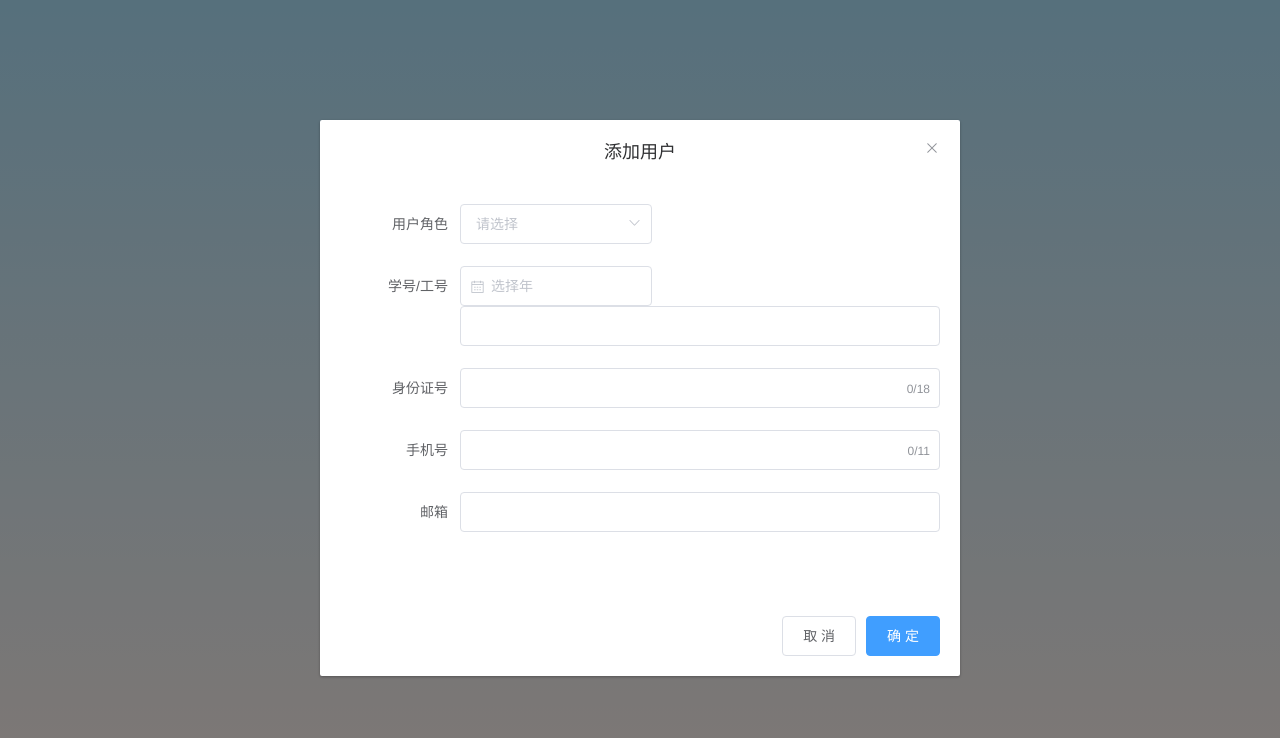
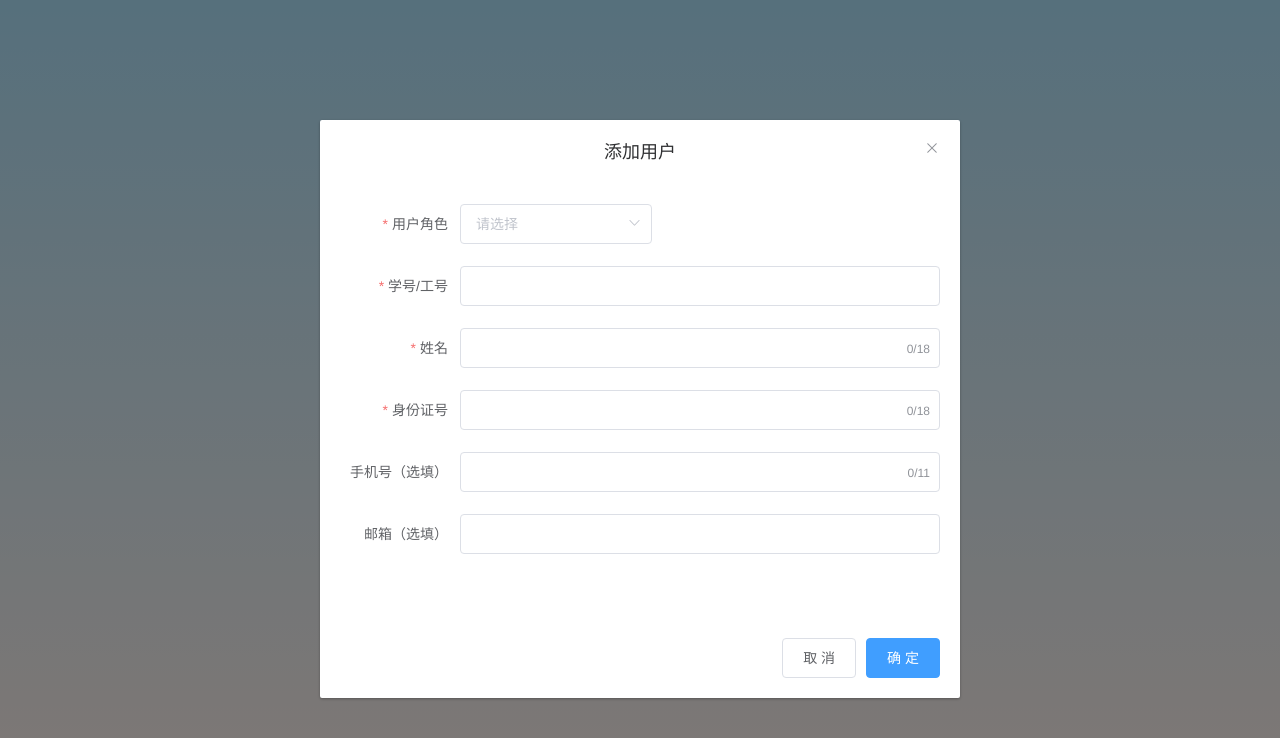
Before and after one commit to labyrinth-ssr/edusystem_frontend, a Vue app: page /adduserform in a window 1280 px wide. Shown: the top 738 px of the page. Built offline with nearby package versions, Linux system fonts and the light colour scheme.

Commit message:
feat:表单验证部分功能

```diff
--- a/src/components/AddUserForm.vue
+++ b/src/components/AddUserForm.vue
@@ -1,38 +1,28 @@
 <template xmlns:background-image="http://www.w3.org/1999/xhtml">
-  <div >
-    <!-- <i class="el-icon-circle-plus-outline"  @click="dialogFormVisible = true"></i> -->
-    <el-dialog
-      title="添加用户"
-      :visible.sync="dialogFormVisible"
-      @close="clear">
-      <el-form v-model="form" style="text-align: left" ref="dataForm">
+  <div>
+    <el-dialog title="添加用户" :visible.sync="dialogFormVisible" @close="clear">
+      <el-form :model="form" style="text-align: left" ref="form" :rules="rules">
         <el-form-item label="用户角色" :label-width="formLabelWidth" prop="role">
           <el-select v-model="form.role" placeholder="请选择" style="width: 40%">
-              <el-option
-                  v-for="item in options"
-                  :key="item.value"
-                  :label="item.label"
-                  :value="item.value">
+            <el-option v-for="item in options" :key="item.value" :label="item.label" :value="item.value">
             </el-option>
           </el-select>
         </el-form-item>
         <el-form-item label="学号/工号" :label-width="formLabelWidth" prop="user_id">
-          <el-date-picker
-              v-model="form.user_id_suffix"
-              style="width: 40%"
-              type="year"
-              placeholder="选择年">
-          </el-date-picker><el-input v-model="form.user_id_append" autocomplete="off"></el-input>
+
+          <el-input v-model="form.user_id" autocomplete="off"></el-input>
+        </el-form-item>
+        <el-form-item label="姓名" :label-width="formLabelWidth" prop="username">
+          <el-input v-model="form.username" autocomplete="off" maxlength="18" show-word-limit></el-input>
         </el-form-item>
         <el-form-item label="身份证号" :label-width="formLabelWidth" prop="id_number">
           <el-input v-model="form.id_number" autocomplete="off" maxlength="18" show-word-limit></el-input>
         </el-form-item>
-        <el-form-item label="手机号" :label-width="formLabelWidth" prop="phone_number" >
+        <el-form-item label="手机号（选填）" :label-width="formLabelWidth" prop="phone_number">
           <el-input v-model="form.phone_number" autocomplete="off" maxlength="11" show-word-limit></el-input>
         </el-form-item>
-        <el-form-item label="邮箱" :label-width="formLabelWidth" prop="email">
-          <el-input v-model="form.email" autocomplete="off" >
-          </el-input>
+        <el-form-item label="邮箱（选填）" :label-width="formLabelWidth" prop="email">
+          <el-input v-model="form.email" autocomplete="off"> </el-input>
         </el-form-item>
         <el-form-item prop="id" style="height: 0">
           <el-input type="hidden" v-model="form.id" autocomplete="off"></el-input>
@@ -46,63 +36,152 @@
     <footer></footer>
   </div>
 </template>
-
+validate-event
 <script>
 export default {
-    name: 'AddUserForm',
-    data () {
+  name: "AddUserForm",
+  data() {
+    // const validateIdNumber = (rule, value, callback) => {
+    //   this.$depot.get({
+    //     url: "/register",
+    //     config: {
+    //       params: {
+    //         taskName: 1,
+    //         userId: 1,
+    //       },
+    //     },
+    //     cb: (res) => {
+    //       this.nameOK = res.data == 1 ? true : false;
+    //     },
+    //   });
+    //   if (this.nameOK != false) {
+    //     callback();
+    //   } else {
+    //     callback(new Error("经验证，该项目已存在于数据库中"));
+    //   }
+    // };
+
     return {
-        options: [{
-          value: '1',
-          label: '老师'
-        }, {
-          value: '2',
-          label: '学生'
-        }],
+      rules: {
+        role: [
+          {
+            required: true,
+            message: "请输入用户角色",
+            trigger: "change",
+          }
+        ],
+        //callback：判断role（可能需要validatefiled，）之后对返回值判断。
+        user_id: [
+          {
+            required: true,
+            message: "请输入学号/工号",
+            trigger: "blur",
+          },
+          {
+            // validator:
+          },
+        ],
+        username: [
+          { required: true, message: "请输入姓名", trigger: "blur" },
+          {
+            min: 2,
+            max: 10,
+            message: "长度在 2 到 10 个字符",
+            trigger: "blur",
+          },
+          {
+            required: true,
+            pattern: /^[\u4e00-\u9fa5_a-zA-Z0-9.·-]+$/,
+            message: "姓名不支持特殊字符",
+            trigger: "blur",
+          },
+        ],
+        id_number: [
+          {
+            required: true,
+            message: "请输入身份证号",
+            trigger: "blur",
+          },
+          {
+            // validator: validateIdNumber,
+          },
+        ],
+        phone_number: [
+          {
+            pattern: /^((0\d{2,3}-\d{7,8})|(1[3584]\d{9}))$/,
+            message: "请输入合法手机号",
+            trigger: "blur",
+          },
+        ],
+        email: [
+          {
+            type: "email",
+            message: "请输入正确的e-mail",
+            trigger: "blur",
+          },
+        ],
+      },
+      options: [
+        {
+          value: "1",
+          label: "老师",
+        },
+        {
+          value: "2",
+          label: "学生",
+        },
+      ],
       dialogFormVisible: true,
-          Input2:"",
+      Input2: "",
       form: {
-          id: '',
-          role: '',
-          user_id_suffix :'',
-          user_id_append :'',
-          user_id: '',
-          id_number: '',
-          phone_number: '',
-          email: '',
+        id: "",
+        role: "",
+        user_id_suffix: "",
+        user_id_append: "",
+        user_id: "",
+        id_number: "",
+        phone_number: "",
+        email: "",
       },
-        formLabelWidth: '120px'
-      }
+      formLabelWidth: "120px",
+    };
   },
   methods: {
-      clear () {
+    clear() {
       this.form = {
-          id: '',
-          role: '',
-          user_id: '',
-          id_number: '',
-          phone_number: '',
-          email: ''
-        }
+        id: "",
+        role: "",
+        user_id: "",
+        id_number: "",
+        phone_number: "",
+        email: "",
+      };
     },
-      onSubmit () {
-        // this.$axios
-        //   .post('/books', {
-        //     id: this.form.id,
-        //     email: this.form.email,
-        //     role: this.form.role,
-        //     user_id: this.form.user_id,
-        //     id_number: this.form.id_number,
-        //     phone_number: this.form.phone_number
-        //   }).then(resp => {
+    onSubmit() {
+      console.log(this.form);
+      let data = new FormData();
+      data.append("username", "wang");
+      data.append("user_id", "123");
+      data.append("id_number", "41052620001210383x");
+      data.append("email", "");
+      data.append("role", this.form.role);
+      data.append("phone_number", "15026714258");
+      this.$axios
+        .post("/register", data, {
+          headers: {
+            "Content-type": "application/x-www-form-urlencoded;charset=utf-8",
+          },
+        })
+        .then((resp) => {
+          console.log(resp);
           //   if (resp && resp.status === 200) {
-            this.dialogFormVisible = false
-            this.$emit('onSubmit')
+          this.dialogFormVisible = false;
+          this.$emit("onSubmit");
           //   }
-        // })
-      }
-    }
-  }
+        });
+    },
+  },
+};
 </script>
 
 <style scoped>
@@ -112,10 +191,9 @@
   float: left;
   cursor: pointer;
 }
-
 </style>
 <style >
-body{
+body {
   background-image: linear-gradient(to right, #4facfe 0%, #00f2fe 100%);
   background-size: 100% 100vh;
 }
--- a/vue.config.js
+++ b/vue.config.js
@@ -3,7 +3,7 @@ module.exports = {
   devServer: {
     proxy: {
       '/api': {
-        target: 'http://localhost:8000',
+        target: 'http://localhost:8080',
         changeOrigin: true,
         pathRewrite: {
           '^/api': ''
```
Also changed, not shown: 1 other file (tests, documents, lock files or other folders). Lines whose indentation alone changed are shown as unchanged.
